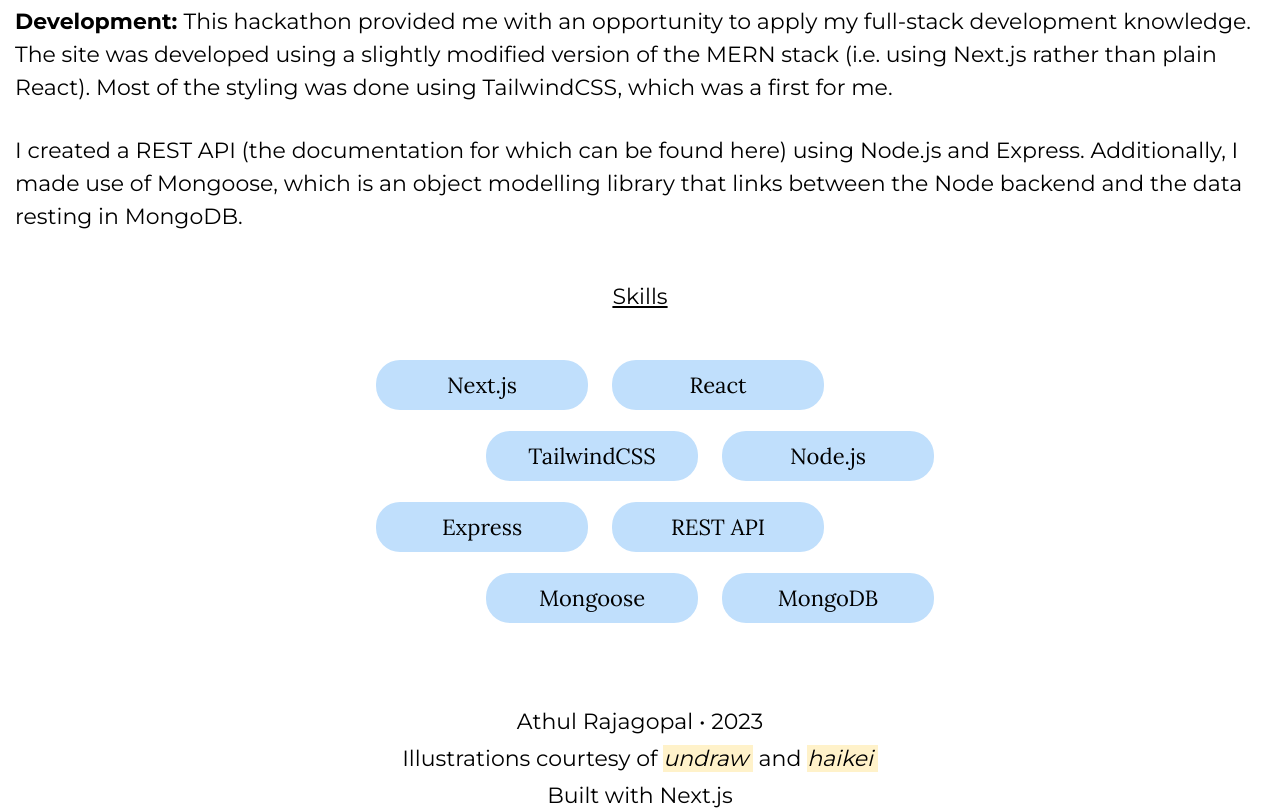
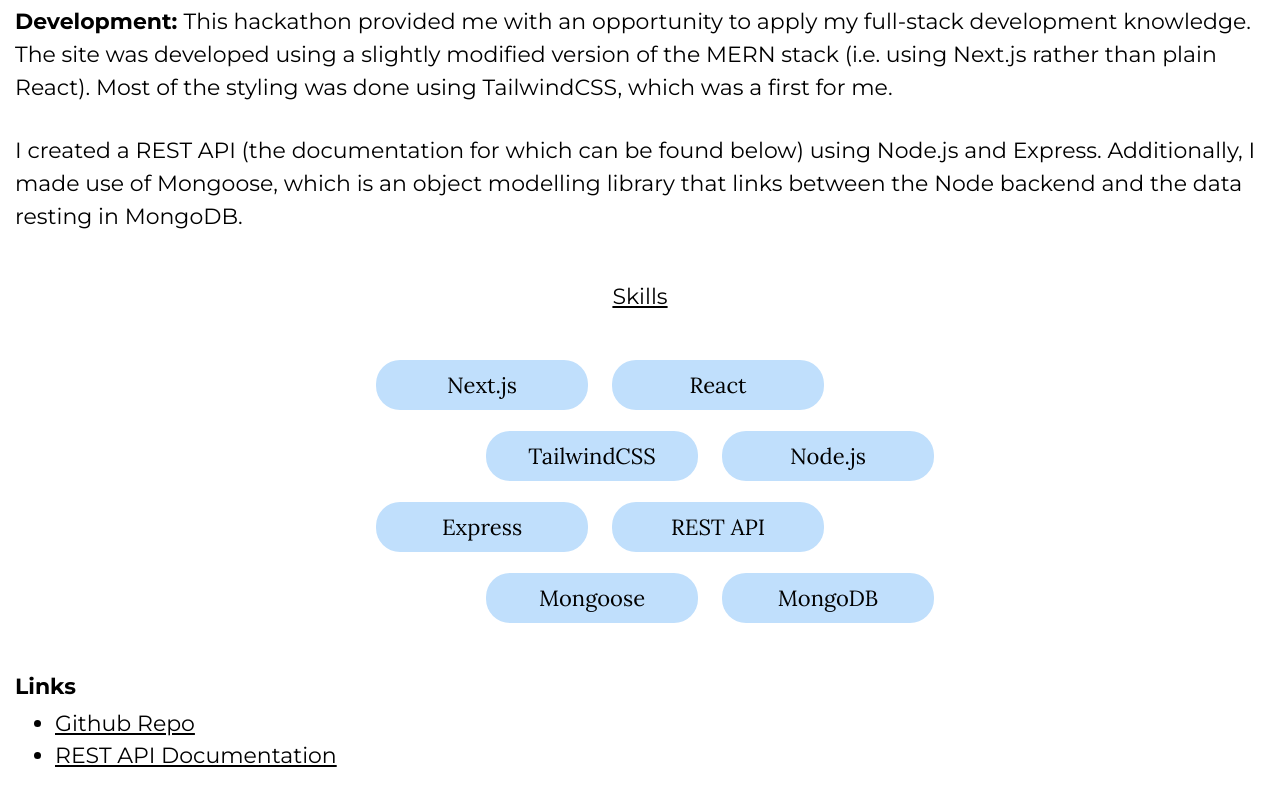
Before and after one commit to rajagoat/athulrajagopal.dev, a Next.js app: page /projects/gleanr in a window 1280 px wide. Shown: the part 1920-2730 px from the top of the page. Built offline with nearby package versions, Linux system fonts and the light colour scheme.

Commit message:
finished gleanr

```diff
--- a/pages/projects/gleanr.js
+++ b/pages/projects/gleanr.js
@@ -45,10 +45,10 @@
                     sectionTitle="Development"
                     paragraphs={[
                         "This hackathon provided me with an opportunity to apply my full-stack development knowledge. The site was developed using a slightly modified version of the MERN stack (i.e. using Next.js rather than plain React). Most of the styling was done using TailwindCSS, which was a first for me.",
-                        "I created a REST API (the documentation for which can be found here) using Node.js and Express. Additionally, I made use of Mongoose, which is an object modelling library that links between the Node backend and the data resting in MongoDB."
+                        "I created a REST API (the documentation for which can be found below) using Node.js and Express. Additionally, I made use of Mongoose, which is an object modelling library that links between the Node backend and the data resting in MongoDB."
                     ]}
                 />
-                <p className={styles.sectionTitle}><u>Skills</u></p>
+                <p className={styles.skillsTitle}><u>Skills</u></p>
                 <SkillsContainer
                     skills={[
                         "Next.js",
@@ -64,6 +64,13 @@
                     backgroundColor={"#C0DFFC"}
                     numberPerRow={2}
                 />
+                <div className={styles.extra}>
+                    <p><b>Links</b></p>
+                    <ul>
+                        <li><u><a target="_blank" href="https://github.com/rajagoat/earth-day-c2g">Github Repo</a></u></li>
+                        <li><u><a target="_blank" href="https://docs.google.com/document/d/197S1YQKlYV77UJIOx1iEWDrEBokYtLMFNvTdEWVULZ4/edit?usp=sharing">REST API Documentation</a></u></li>
+                    </ul>
+                </div>
             </article>
         </>
     );
--- a/styles/ProjectDetails.module.css
+++ b/styles/ProjectDetails.module.css
@@ -14,9 +14,21 @@
     margin: 10px 0;
 }
 
-.sectionTitle {
+.skillsTitle {
+    margin-top: 20px;
+}
+
+.extra {
+    align-self: flex-start;
     padding: 0 10px;
-    margin-top: 20px;
+}
+
+.extra > ul {
+    margin: 10px 0;
+}
+
+.extra > ul > li {
+    margin-bottom: 5px;
 }
 
 @media screen and (min-width: 500px) {
@@ -29,8 +41,12 @@
         margin-bottom: 20px;
     }
 
-    .sectionTitle {
+    .extra {
         padding: 0 15px;
+    }
+
+    .extra > ul > li {
+        font-size: 22px;
     }
 }
 
```
